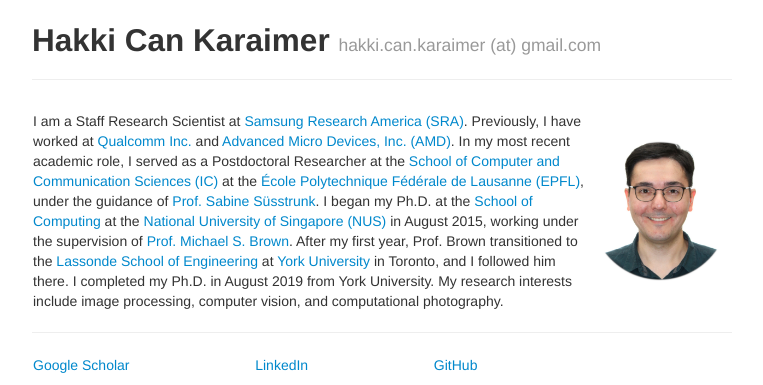
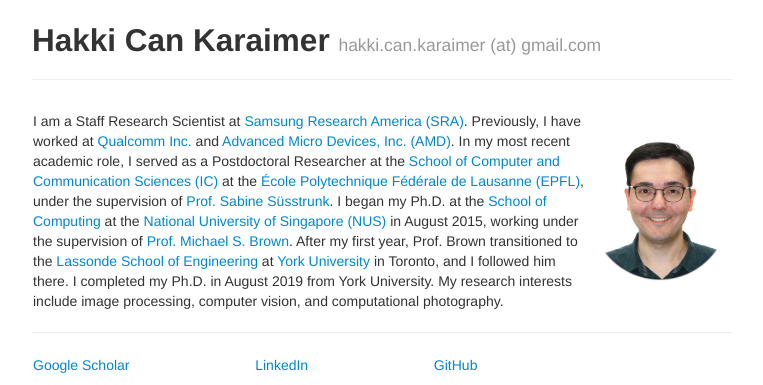
Before and after one commit to karaimer/karaimer.github.io, a Jekyll site: the page built from index.md, in a window 1280 px wide. Shown: the top 385 px of the page, without its empty margins (258-1021 px from the left). Built offline with Jekyll 4.4.1, drawn with Linux system fonts in a browser that asks for light colours.

Commit message:
Update index.md

```diff
--- a/index.md
+++ b/index.md
@@ -8,7 +8,7 @@
 
 | - | - |
 |---|---|
-| I am a Staff Research Scientist at [Samsung Research America (SRA)](https://sra.samsung.com/). Previously, I have worked at [Qualcomm Inc.](https://www.qualcomm.com/) and [Advanced Micro Devices, Inc. (AMD)](https://www.amd.com/en). In my most recent academic role, I served as a Postdoctoral Researcher at the [School of Computer and Communication Sciences (IC)](https://www.epfl.ch/schools/ic/) at the [École Polytechnique Fédérale de Lausanne (EPFL)](https://www.epfl.ch/en/), under the guidance of [Prof. Sabine Süsstrunk](https://www.epfl.ch/labs/ivrl/people/susstrunk/). I began my Ph.D. at the [School of Computing](https://www.comp.nus.edu.sg) at the [National University of Singapore (NUS)](http://nus.edu.sg/) in August 2015, working under the supervision of [Prof. Michael S. Brown](http://www.cse.yorku.ca/~mbrown/). After my first year, Prof. Brown transitioned to the [Lassonde School of Engineering](https://lassonde.yorku.ca) at [York University](https://www.yorku.ca/index.html) in Toronto, and I followed him there. I completed my Ph.D. in August 2019 from York University. My research interests include image processing, computer vision, and computational photography. | ![](/image/hk_profile.png){:height="1400px" width="1600px"} |
+| I am a Staff Research Scientist at [Samsung Research America (SRA)](https://sra.samsung.com/). Previously, I have worked at [Qualcomm Inc.](https://www.qualcomm.com/) and [Advanced Micro Devices, Inc. (AMD)](https://www.amd.com/en). In my most recent academic role, I served as a Postdoctoral Researcher at the [School of Computer and Communication Sciences (IC)](https://www.epfl.ch/schools/ic/) at the [École Polytechnique Fédérale de Lausanne (EPFL)](https://www.epfl.ch/en/), under the supervision of [Prof. Sabine Süsstrunk](https://www.epfl.ch/labs/ivrl/people/susstrunk/). I began my Ph.D. at the [School of Computing](https://www.comp.nus.edu.sg) at the [National University of Singapore (NUS)](http://nus.edu.sg/) in August 2015, working under the supervision of [Prof. Michael S. Brown](http://www.cse.yorku.ca/~mbrown/). After my first year, Prof. Brown transitioned to the [Lassonde School of Engineering](https://lassonde.yorku.ca) at [York University](https://www.yorku.ca/index.html) in Toronto, and I followed him there. I completed my Ph.D. in August 2019 from York University. My research interests include image processing, computer vision, and computational photography. | ![](/image/hk_profile.png){:height="1400px" width="1600px"} |
 
 ---
 
```
